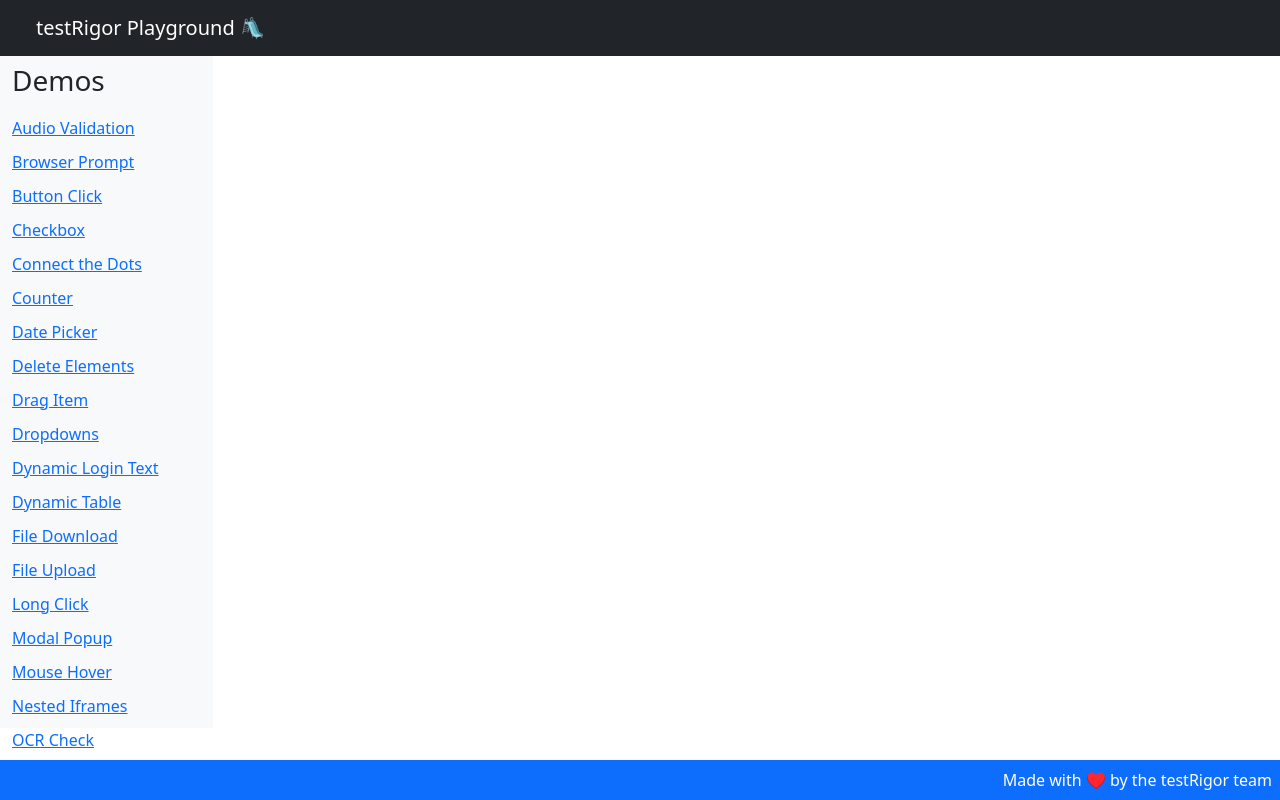
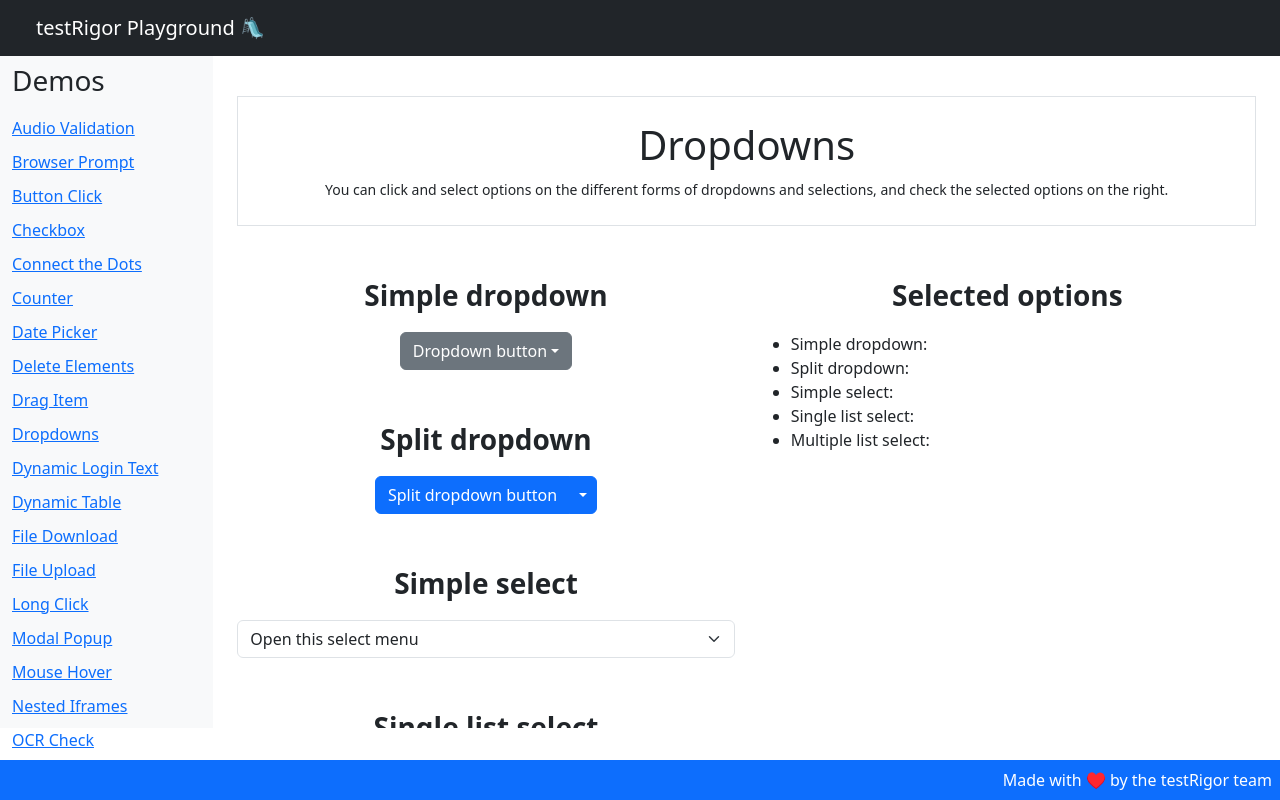
Before and after one commit to thiagonunes11/testRigorPlayground, a React (Create React App) app: page /dropdowns in a window 1280 px wide. Built offline with nearby package versions, Linux system fonts and the light colour scheme.

Commit message:
Migrates Dropdowns demo to react

```diff
--- a/src/App.js
+++ b/src/App.js
@@ -22,6 +22,7 @@
 import WaitForMessage from './pages/waitMessage';
 import DynamicTable from './pages/dynamicTable';
 import TableRelativePosition from './pages/tableRelativePosition';
+import Dropdowns from './pages/dropdowns'
 
 function App() {
     return (
@@ -65,6 +66,7 @@
                                     <Route path="/svgElements" element={<SvgElements />} />
                                     <Route path="/video" element={<VideoPlayback />} />
                                     */}
+                                    <Route path="/dropdowns" element={<Dropdowns />} />
                                     <Route path="/tableRelativePosition" element={<TableRelativePosition />} />
                                     <Route path="/dynamicTable" element={<DynamicTable />} />
                                     <Route path="/waitMessage" element={<WaitForMessage />} />
--- a/src/pages/dropdowns.js
+++ b/src/pages/dropdowns.js
@@ -0,0 +1,109 @@
+import React, { useState } from 'react';
+import Prompt from '../components/Prompt.js'
+import Demo from "../components/Demo.js";
+import { Row, Col } from 'react-bootstrap';
+import Dropdown from 'react-bootstrap/Dropdown';
+import DropdownButton from 'react-bootstrap/DropdownButton';
+import ButtonGroup from 'react-bootstrap/ButtonGroup';
+import Button from 'react-bootstrap/Button';
+import Form from 'react-bootstrap/Form';
+
+
+function Dropdowns() {
+    const [simpleDropdownValue, setSimpleDropdownValue] = useState("");
+    const [simpleSelect, setSimpleSelectValue] = useState("");
+    const [splitDropdownValue, setSplitDropdownValue] = useState("");
+    const [singleListSelectValue, setSingleListSelectValue] = useState("");
+    const [multipleListSelectValue, setMultipleListSelectValue] = useState("");
+
+    const handleMultipleSelectChange = (event) => {
+        var selectedOptions = Array.from(event.target.selectedOptions)
+          .map((option) => option.value);
+
+        setMultipleListSelectValue(selectedOptions.join(", "));
+    };
+
+    return (
+        <Demo>
+            <Prompt title="Dropdowns" instructions="You can click and select options on the different forms of dropdowns and selections, and check the selected options on the right."/>
+
+            <Row className="mt-5">
+                <Col className="">
+                    <Row>
+                        <Col>
+                            <div className='mb-5'>
+                                <p className='fs-3 fw-bold'>Simple dropdown</p>
+                                <Dropdown as={ButtonGroup} onSelect={(key, e) => {setSimpleDropdownValue(e.target.text)}}>
+                                    <DropdownButton id="dropdown-basic-button" title="Dropdown button" variant="secondary">
+                                        <Dropdown.Item href="#/action-1">Action</Dropdown.Item>
+                                        <Dropdown.Item href="#/action-2">Another action</Dropdown.Item>
+                                        <Dropdown.Item href="#/action-3">Something else here</Dropdown.Item>
+                                    </DropdownButton>
+                                </Dropdown>
+                            </div>
+
+                            <div className="mb-5">
+                                <p className='fs-3 fw-bold'>Split dropdown</p>
+                                <Dropdown as={ButtonGroup} onSelect={(key, e) => {setSplitDropdownValue(e.target.text)}}>
+                                    <Button variant="primary">Split dropdown button</Button>
+                                    <Dropdown.Toggle split variant="primary" id="dropdown-split-basic" />
+                                    <Dropdown.Menu>
+                                        <Dropdown.Item href="#/action-1">Action</Dropdown.Item>
+                                        <Dropdown.Item href="#/action-2">Another action</Dropdown.Item>
+                                        <Dropdown.Item href="#/action-3">Something else here</Dropdown.Item>
+                                        <Dropdown.Divider />
+                                        <Dropdown.Item href="#/action-4">Separated link</Dropdown.Item>
+                                    </Dropdown.Menu>
+                                </Dropdown>
+                            </div>
+
+                            <div className="mb-5">
+                                <p className='fs-3 fw-bold'>Simple select</p>
+                                <Form.Select onChange={(e) => {setSimpleSelectValue(e.target.value)}} aria-label="Default select example">
+                                    <option>Open this select menu</option>
+                                    <option value="One">One</option>
+                                    <option value="Two">Two</option>
+                                    <option value="Three">Three</option>
+                                </Form.Select>
+                            </div>
+
+                            <div className="mb-5">
+                                <p className='fs-3 fw-bold'>Single list select</p>
+                                <Form.Select onChange={(e) => {setSingleListSelectValue(e.target.value)}} aria-label="Default select example" htmlSize={3}>
+                                    <option value="One">One</option>
+                                    <option value="Two">Two</option>
+                                    <option value="Three">Three</option>
+                                    <option value="Four">Four</option>
+                                </Form.Select>
+                            </div>
+
+                            <div className="mb-5">
+                                <p className='fs-3 fw-bold m-1'>Multiple list select</p>
+                                <p>Hold <b>ctrl</b> while clicking or click and drag in order to select/deselect multiple options.</p>
+                                <Form.Select onChange={handleMultipleSelectChange} aria-label="Default select example" multiple>
+                                    <option value="One">One</option>
+                                    <option value="Two">Two</option>
+                                    <option value="Three">Three</option>
+                                    <option value="Four">Four</option>
+                                </Form.Select>
+                            </div>
+
+                        </Col>
+                    </Row>
+                </Col>
+                <Col>
+                    <p className='fs-3 fw-bold'>Selected options</p>
+                    <ul className='text-start'>
+                        <li>Simple dropdown: {simpleDropdownValue}</li>
+                        <li>Split dropdown: {splitDropdownValue}</li>
+                        <li>Simple select: {simpleSelect}</li>
+                        <li>Single list select: {singleListSelectValue}</li>
+                        <li>Multiple list select: {multipleListSelectValue}</li>
+                    </ul>
+                </Col>
+            </Row>
+        </Demo>
+    );
+}
+
+export default Dropdowns;
```
